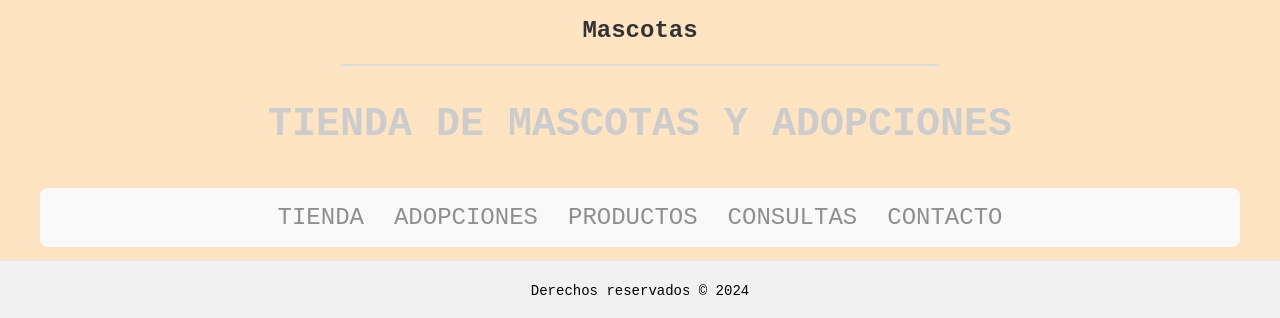
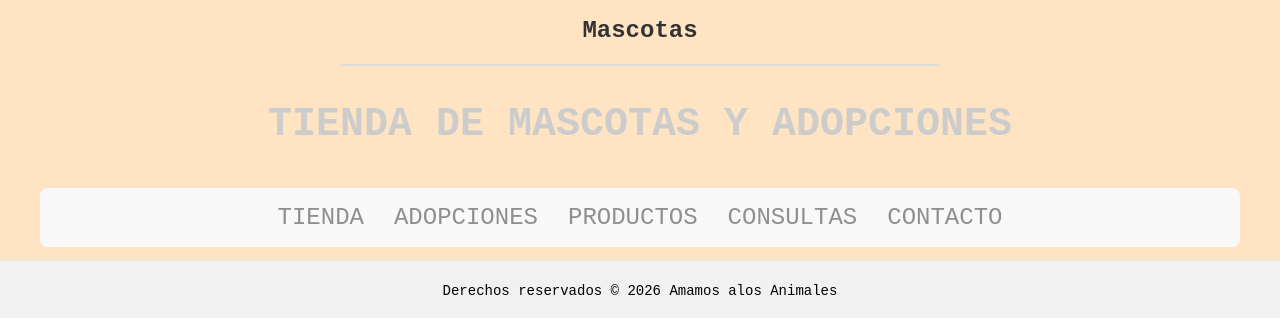
Before and after one commit to Inumikael/proyectoWeb2, a plain HTML site: page index.html in a window 1280 px wide. Shown: the part 480-798 px from the top of the page. Drawn offline with Linux system fonts and the light colour scheme.

Commit message:
Update footer copyright year and message

```diff
--- a/index.html
+++ b/index.html
@@ -56,7 +56,7 @@
     <p>Si estas interesado en una mascota, contacta con nosotros</p>
     <p>SEstamos para ayudar a los peluditos</p>
     <footer>
-        <p>Derechos reservados &copy; 2024</p>
+        <p>Derechos reservados &copy; 2026 Amamos alos Animales</p>
     </footer>
 
 </body>
```
